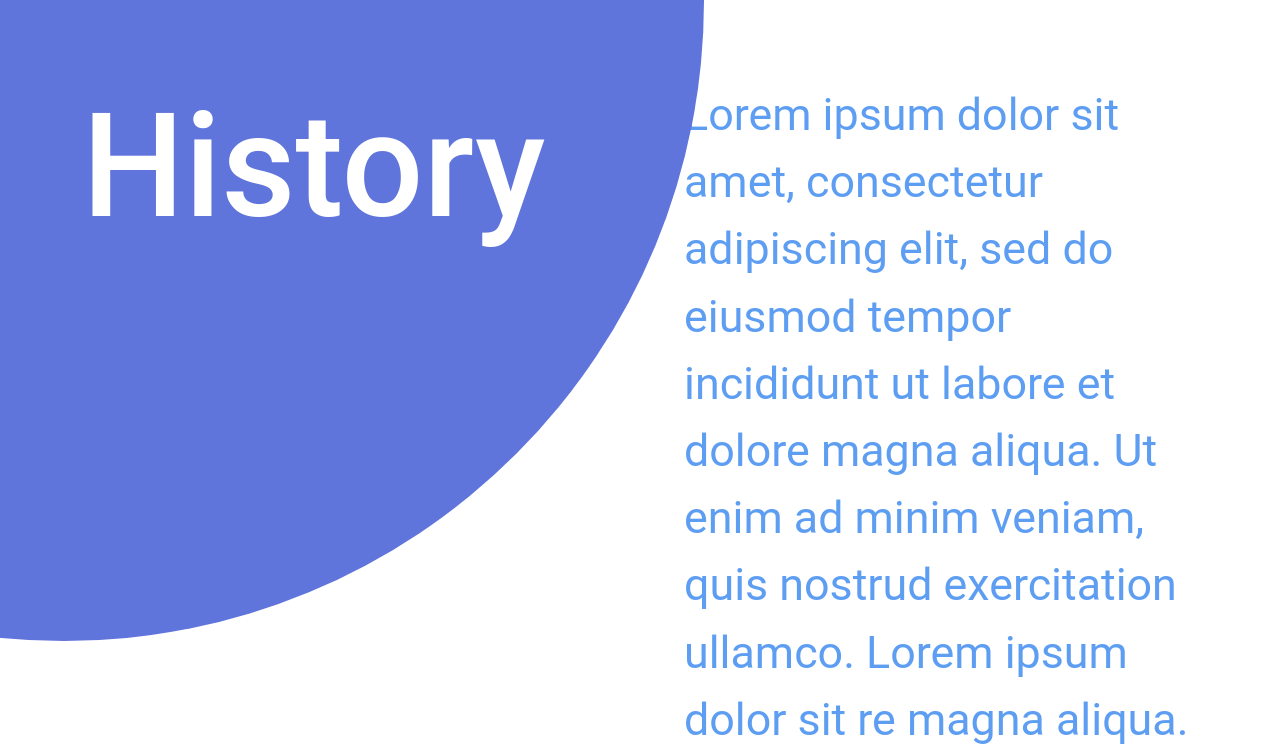
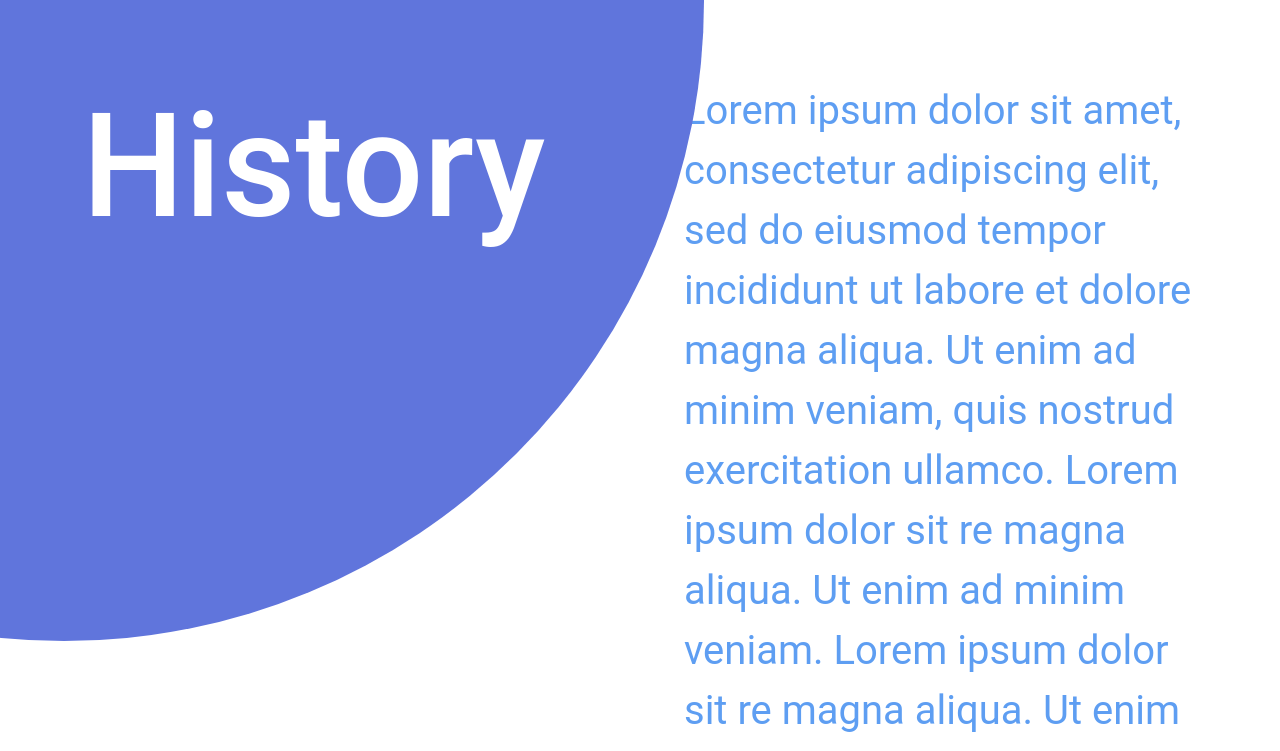
Before and after one commit to Lelxuch/karbil-last, a website: page view/index.html in a window 1280 px wide. Shown: the part 799-1550 px from the top of the page. Drawn offline with nearby package versions, Linux system fonts and the light colour scheme.

Commit message:
little fixed

```diff
--- a/assets/css/main.scss
+++ b/assets/css/main.scss
@@ -62,7 +62,7 @@
 }
 
 .history-content{
-    font-size: 2.8rem;
+    font-size: 2.5rem;
     color: $preprimary-color;
     margin-left: 2rem;
 }
--- a/view/index.html
+++ b/view/index.html
@@ -69,7 +69,7 @@
                 </div>
                 <div class="col-lg-6">
                     <div class="history-content">
-                        Lorem ipsum dolor sit amet, consectetur adipiscing elit, sed do eiusmod tempor incididunt ut labore et dolore magna aliqua. Ut enim ad minim veniam, quis nostrud exercitation ullamco. Lorem ipsum dolor sit re magna aliqua. Ut enim ad minim veniam.  Lorem ipsum dolor sit re magna aliqua. Ut enim ad minim veniam.
+                        Lorem ipsum dolor sit amet, consectetur adipiscing elit, sed do eiusmod tempor incididunt ut labore et dolore magna aliqua. Ut enim ad minim veniam, quis nostrud exercitation ullamco. Lorem ipsum dolor sit re magna aliqua. Ut enim ad minim veniam.  Lorem ipsum dolor sit re magna aliqua. Ut enim ad minim veniam.  Lorem ipsum dolor sit amet consectetur adipisicing elit. Optio unde odit repellat molestias suscipit possimus.
                     </div>
                 </div>
             </div>
```
Also changed, not shown: assets/css/main.css.
